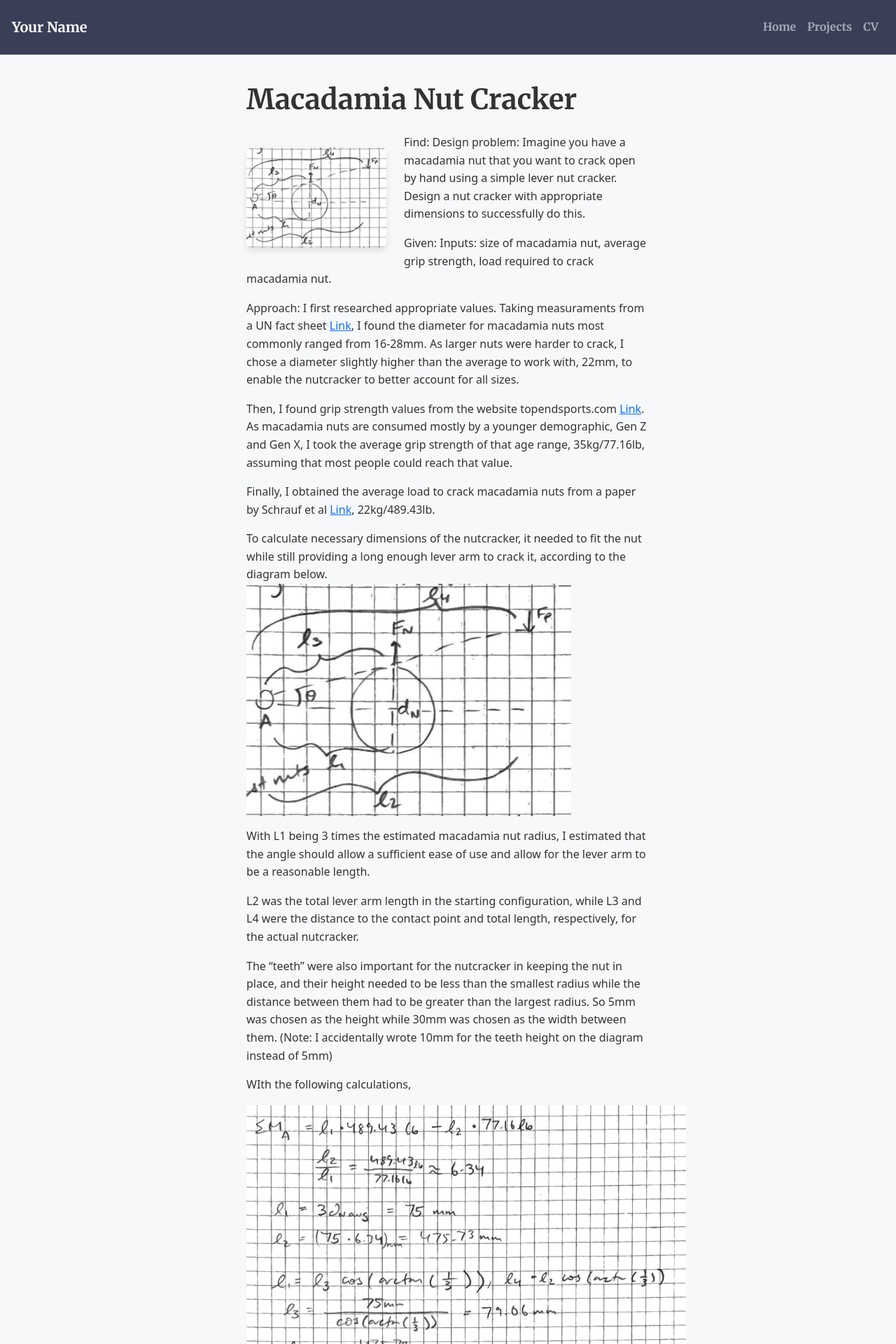
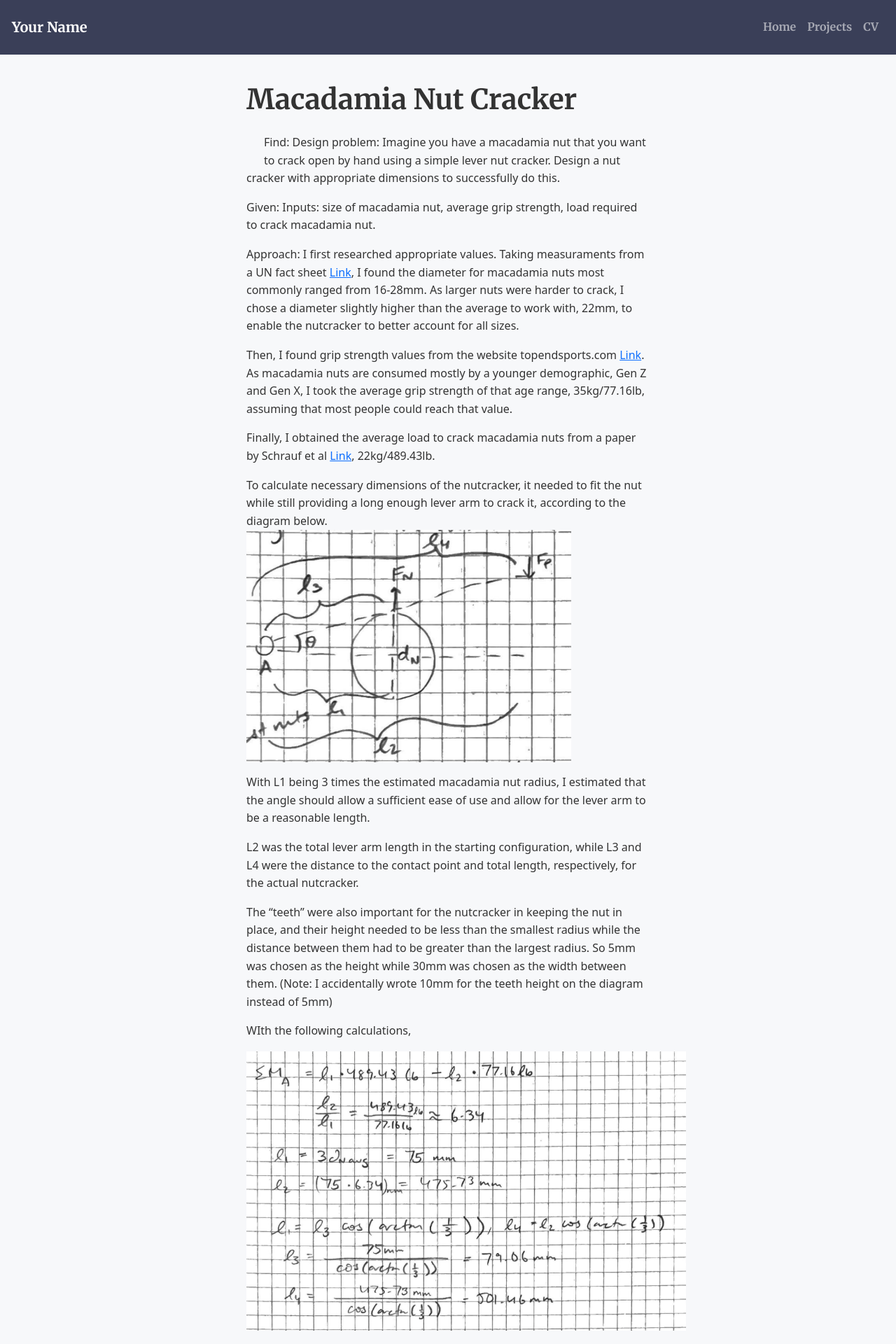
Before and after one commit to taidiyue2/ty429-ENGRD-2020, a Jekyll site: the page built from _projects/Macadamia Nut Cracker.md, in a window 1280 px wide. Shown: the top 1920 px of the page at 70% size. Built offline with Jekyll 4.4.1, drawn with Linux system fonts in a browser that asks for light colours.

Commit message:
<Commit Edit>

```diff
--- a/_projects/Macadamia Nut Cracker.md
+++ b/_projects/Macadamia Nut Cracker.md
@@ -3,9 +3,6 @@ layout: project
 title: Macadamia Nut Cracker
 description: ENGRD 2020 Statics Project
 technologies: n/a
-image: /assets/images/macadamia.png
-image: /assets/images/calculations.png
-image: /assets/images/lever-diagram.png
 ---
 
 Find: Design problem: Imagine you have a macadamia nut that you want to crack open by hand
```
